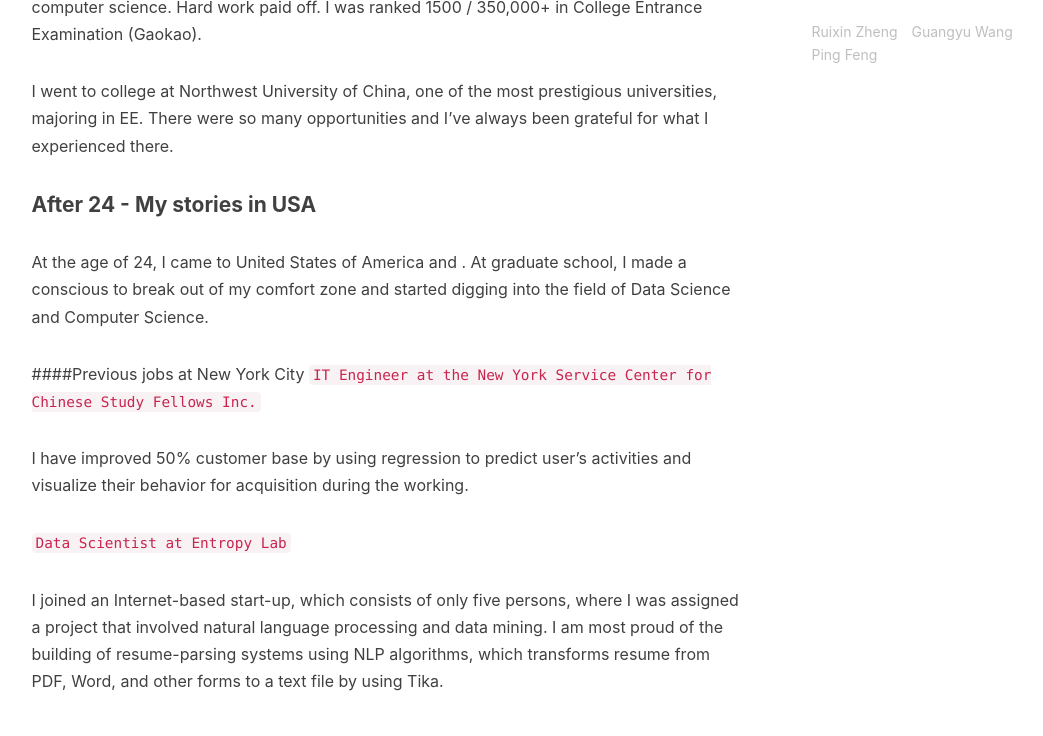
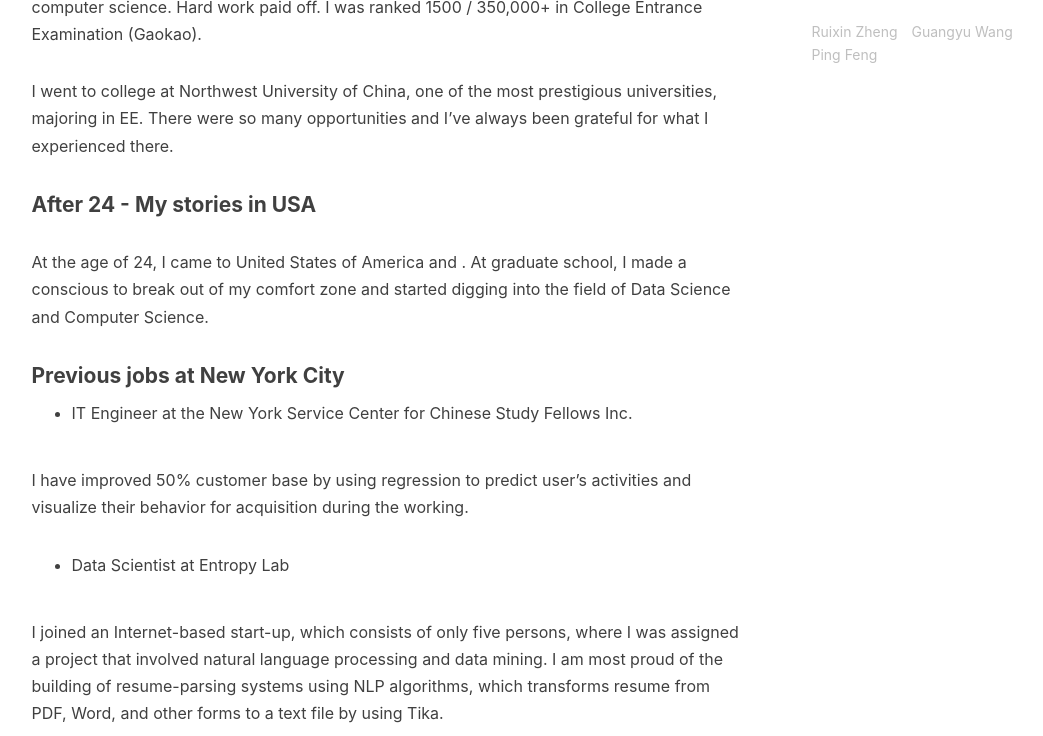
Before and after one commit to rickydangc/rickydangc.github.io, a Jekyll site: the page built from about.html, in a window 1280 px wide and 900 px high, scrolled down 990 px, cut to the strip 0-736 px from the top of the window. Shown: the whole strip, without its empty margins (136-1179 px from the left). Built offline with Jekyll 4.4.1, drawn with Linux system fonts in a browser that asks for light colours; nearby versions of some CDN libraries; comment, search, counter and statistics services are not loaded.

Commit message:
add changes

```diff
--- a/_includes/about/en.md
+++ b/_includes/about/en.md
@@ -14,11 +14,12 @@ I went to college at Northwest University of China, one of the most prestigious
 #### After 24 - My stories in USA
 At the age of 24, I came to United States of America and . At graduate school, I made a conscious to break out of my comfort zone and started digging into the field of Data Science and Computer Science.
 
-####Previous jobs at New York City
-`IT Engineer at the New York Service Center for Chinese Study Fellows Inc.`
+#### Previous jobs at New York City
+
+- IT Engineer at the New York Service Center for Chinese Study Fellows Inc.
 
 I have improved 50% customer base by using regression to predict user's activities and visualize their behavior for acquisition during the working.
 
-`Data Scientist at Entropy Lab`
+- Data Scientist at Entropy Lab
 
 I joined an Internet-based start-up, which consists of only five persons, where I was assigned a project that involved natural language processing and data mining. I am most proud of the building of resume-parsing systems using NLP algorithms, which transforms resume from PDF, Word, and other forms to a text file by using Tika.
```
